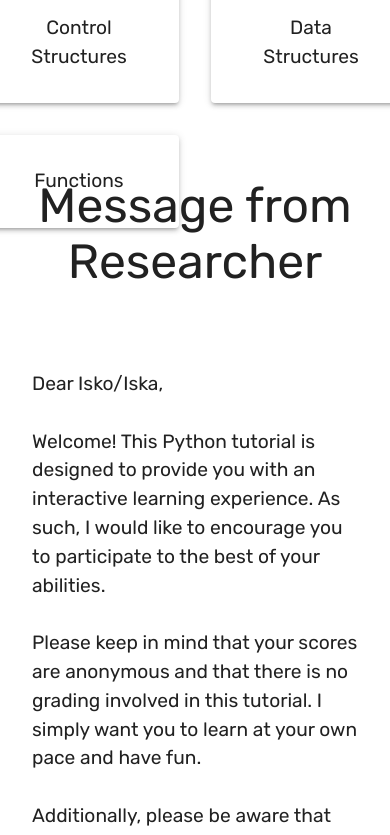
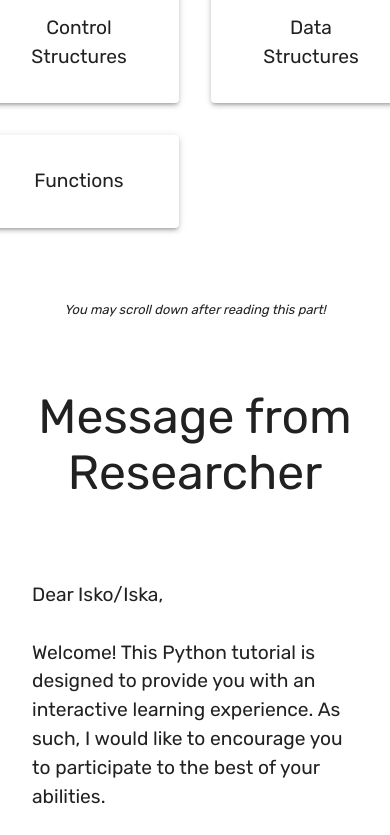
Before and after one commit to chaviotics/python-thesis-control, a React (Vite) app in the folder client/: page / in a window 390 px wide. Shown: the part 1331-2166 px from the top of the page. Built offline with nearby package versions, Linux system fonts and the light colour scheme.

Commit message:
Fixed spacings of homepage for small screens; Adjusted data types list box

```diff
--- a/client/src/pages/DataTypes/DataTypes.jsx
+++ b/client/src/pages/DataTypes/DataTypes.jsx
@@ -50,7 +50,7 @@ function DataTypesList() {
         sx={{
           alignSelf: 'center',
           display: 'grid',
-          gridTemplateColumns: 'repeat(2, 480px)',
+          gridTemplateColumns: 'repeat(2, 400px)',
           // gridAutoRows: '300px',
           gap: '32px',
           mb: 7,
@@ -68,11 +68,11 @@ function DataTypesList() {
               },
             }}
           >
-            <Typography mb="1rem" textAlign="center" variant="h4">
+            <Typography mb="1rem" textAlign="center" variant="h5" fontWeight="bold">
               {dataType.type}
             </Typography>
-            <Typography mb="0.8rem">{dataType.description}</Typography>
-            <Typography variant="h5">Examples: </Typography>
+            <Typography mb="0.8rem" textAlign="justify">{dataType.description}</Typography>
+            <Typography variant="h6">Examples: </Typography>
 
             <List>
               {dataType.examples.map((example, index) => (
--- a/client/src/pages/HomePage/TopicOutline.jsx
+++ b/client/src/pages/HomePage/TopicOutline.jsx
@@ -21,7 +21,7 @@ function TopicOutline(props, ref) {
         display: 'flex',
         flexDirection: 'column',
         pt: '7rem',
-        height: '75vh',
+        height: '100vh',
       }}
       ref={ref}
     >
@@ -63,6 +63,16 @@ function TopicOutline(props, ref) {
           </Paper>
         ))}
       </Box>
+      <Typography
+        sx={{
+          fontSize: 'small',
+          fontStyle: 'italic',
+          textAlign: 'center',
+          mt: '1rem',
+        }}
+      >
+        You may scroll down after reading this part!
+      </Typography>
     </Container>
   );
 }
```
